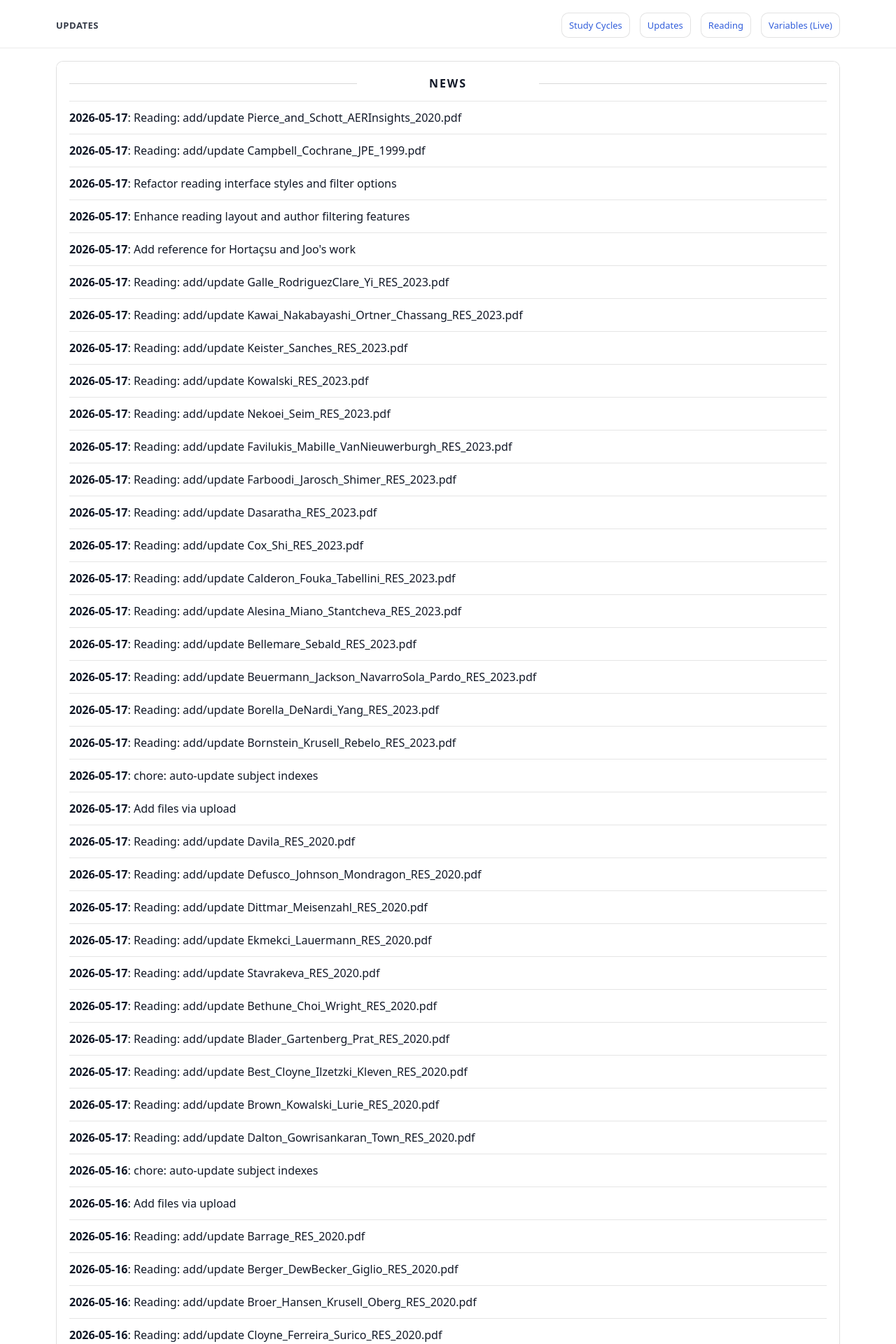
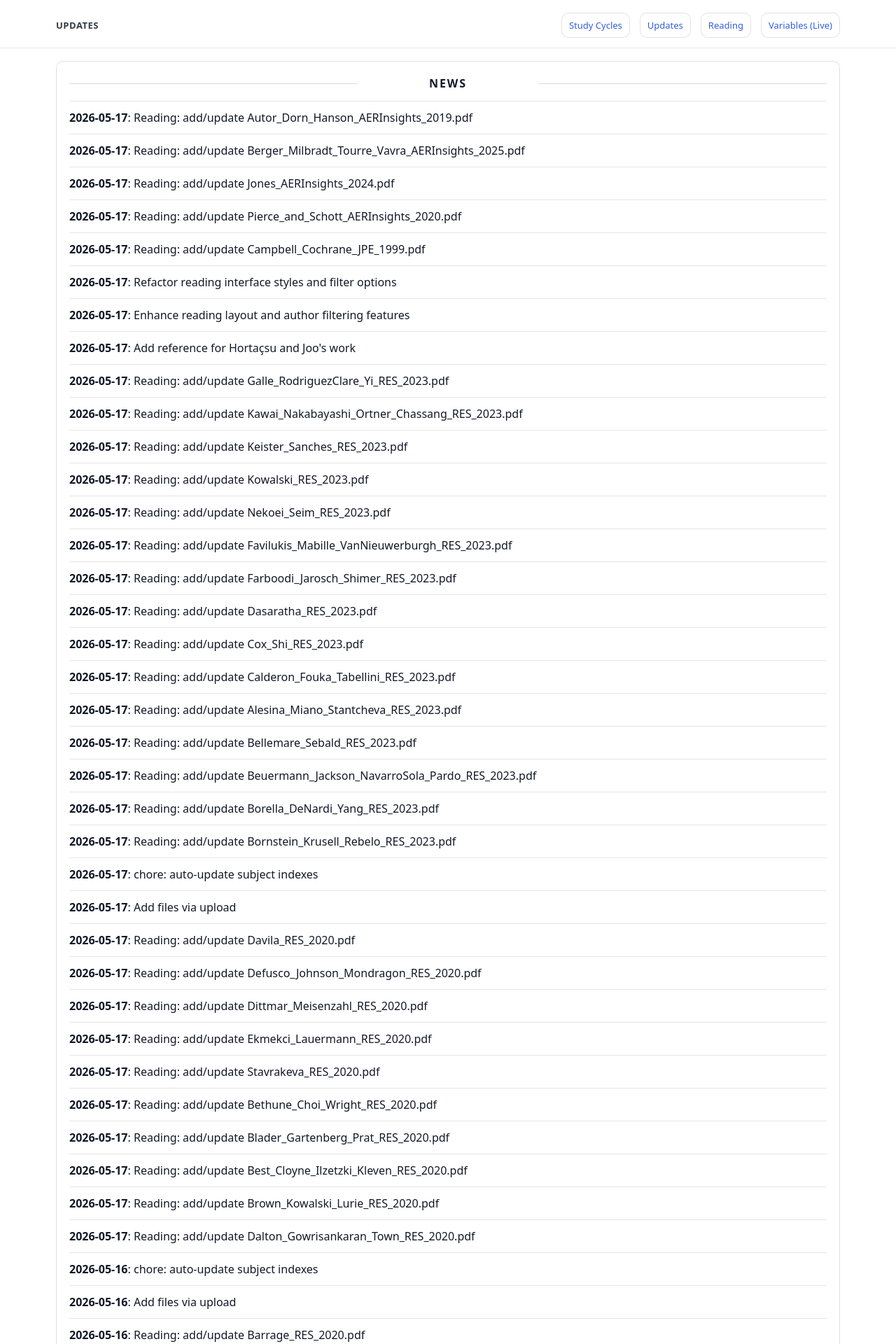
Before and after one commit to yaxinzn/study-archive, a Jekyll site: the page built from updates/index.md, in a window 1280 px wide. Shown: the top 1920 px of the page at 70% size. Built offline with Jekyll 4.4.1, drawn with Linux system fonts in a browser that asks for light colours; some of the changed text lies outside the part shown.

Commit message:
chore: update NEWS feed

```diff
--- a/_data/news.yml
+++ b/_data/news.yml
@@ -1,4 +1,13 @@
 # Auto-generated update history (sorted newest -> oldest). Do not edit manually.
+- ts: "1779023517"
+  date: "2026-05-17"
+  title: "Reading: add/update Autor_Dorn_Hanson_AERInsights_2019.pdf"
+- ts: "1779023483"
+  date: "2026-05-17"
+  title: "Reading: add/update Berger_Milbradt_Tourre_Vavra_AERInsights_2025.pdf"
+- ts: "1779023449"
+  date: "2026-05-17"
+  title: "Reading: add/update Jones_AERInsights_2024.pdf"
 - ts: "1779023278"
   date: "2026-05-17"
   title: "Reading: add/update Pierce_and_Schott_AERInsights_2020.pdf"
```
